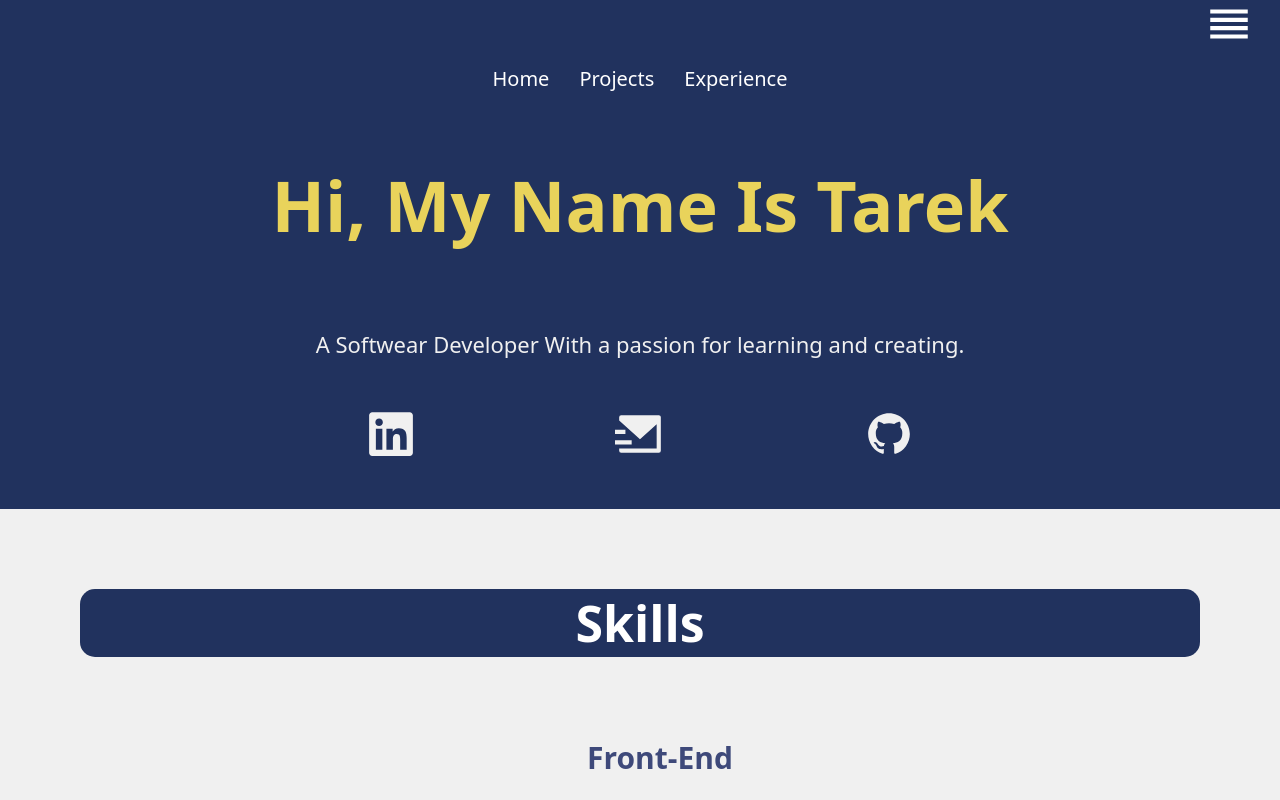
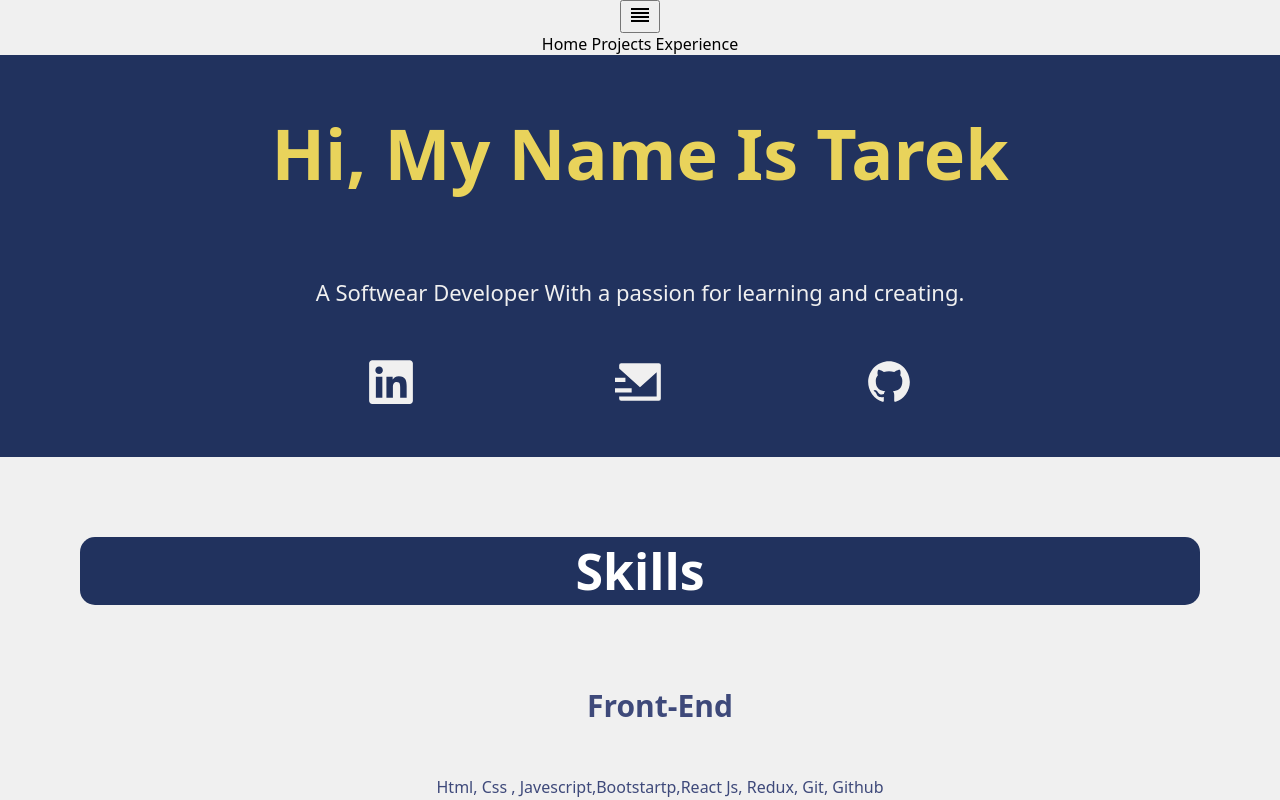
Before and after one commit to Tarek994/React-Portfolio, a React (Create React App) app in the folder react-portfolio/: page / in a window 1280 px wide. Shown: the top 800 px of the page. Built offline with nearby package versions, Linux system fonts and the light colour scheme.

Commit message:
chore(app-root)

```diff
--- a/react-portfolio/src/components/NavBar/NavBar.css
+++ b/react-portfolio/src/components/NavBar/NavBar.css
@@ -1,72 +1,12 @@
 .navbar{
-    width: 100%;
-    height: 100%;
-    background: #21325e;
-}
-
-.navbar a{
-    color: white;
-    text-decoration: none;
-    margin: 15px;
-    font-size: 20px;
-}
-
-.links{
-    width: 100%;
-    height: 100%;
-    display: flex;
-    align-items: center;
-    justify-content: center;
-    color: white;
-}
-
-.toggle-button{
-    width: 100%;
-    height: 50px;
-    display: flex;
-    align-items: center;
-    justify-content: flex-end;
-
-}
-
-.toggle-button svg{
-    font-size: 50px;
-}
-
-.toggle-button button{
-    margin-right:20px ;
-    background-color: transparent;
-    border: none;
-    color: white;
-    cursor: pointer;
-
-}
-
-#open{
-    height: 100vh;
-}
-
-#open .links{
-    flex-direction: column;
-    justify-content: flex-start;
-    margin-top: 100px;
-}
-
-#open a{
-    width: 100%;
-    text-align: center;
-}
-
-@media only screen and (max-width:900px){
-    .navbar a{
-        width: 70px;
-    }
 
 
 }
 
-@media only screen and (max-width:600px){
-    .toggle-button{
-        display: flex;
-    }
+.toggle-button{
+
 }
+
+.links{
+
+}
--- a/react-portfolio/src/components/ProcjtItem/ProjectItem.css
+++ b/react-portfolio/src/components/ProcjtItem/ProjectItem.css
@@ -20,7 +20,3 @@
 
 
 }
-
-@media only screen and (max-width:820px ){
-
-}
```
